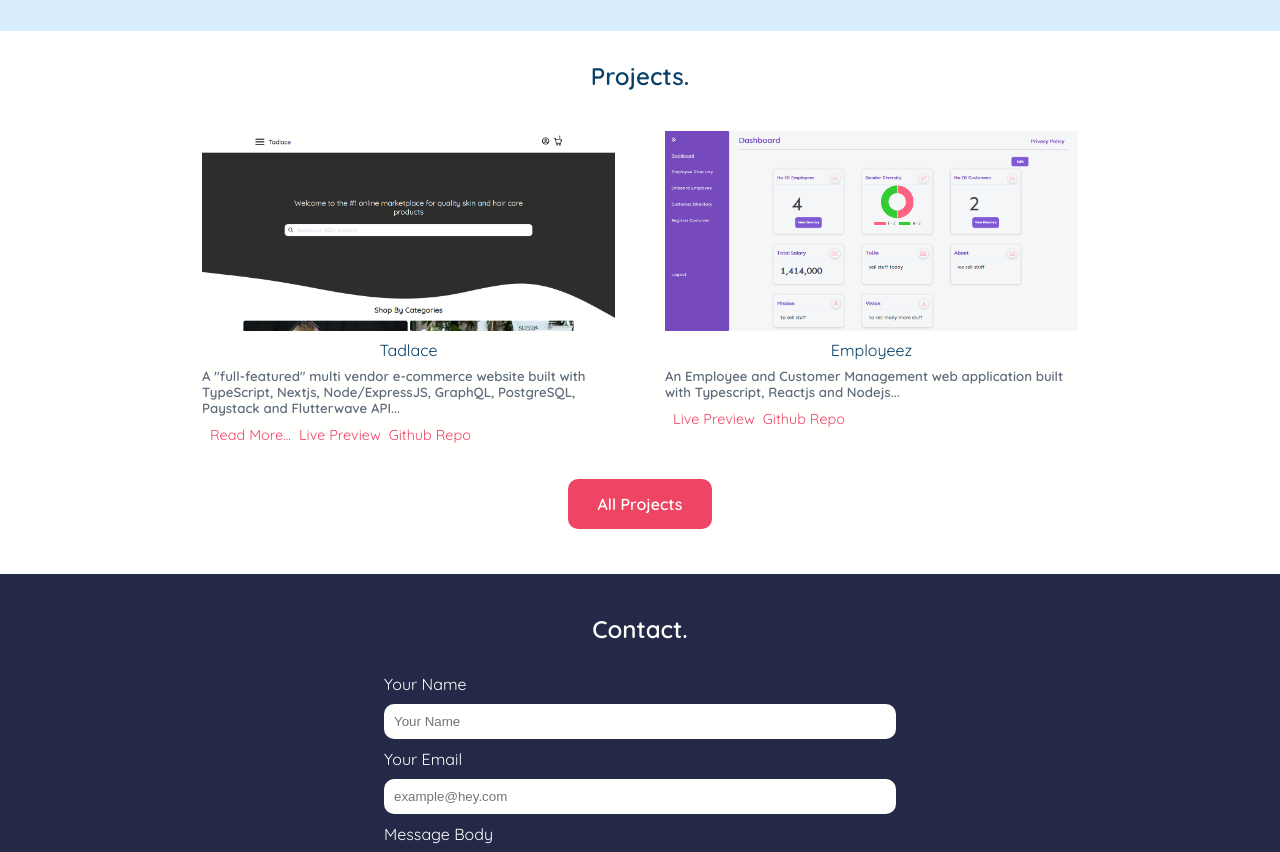
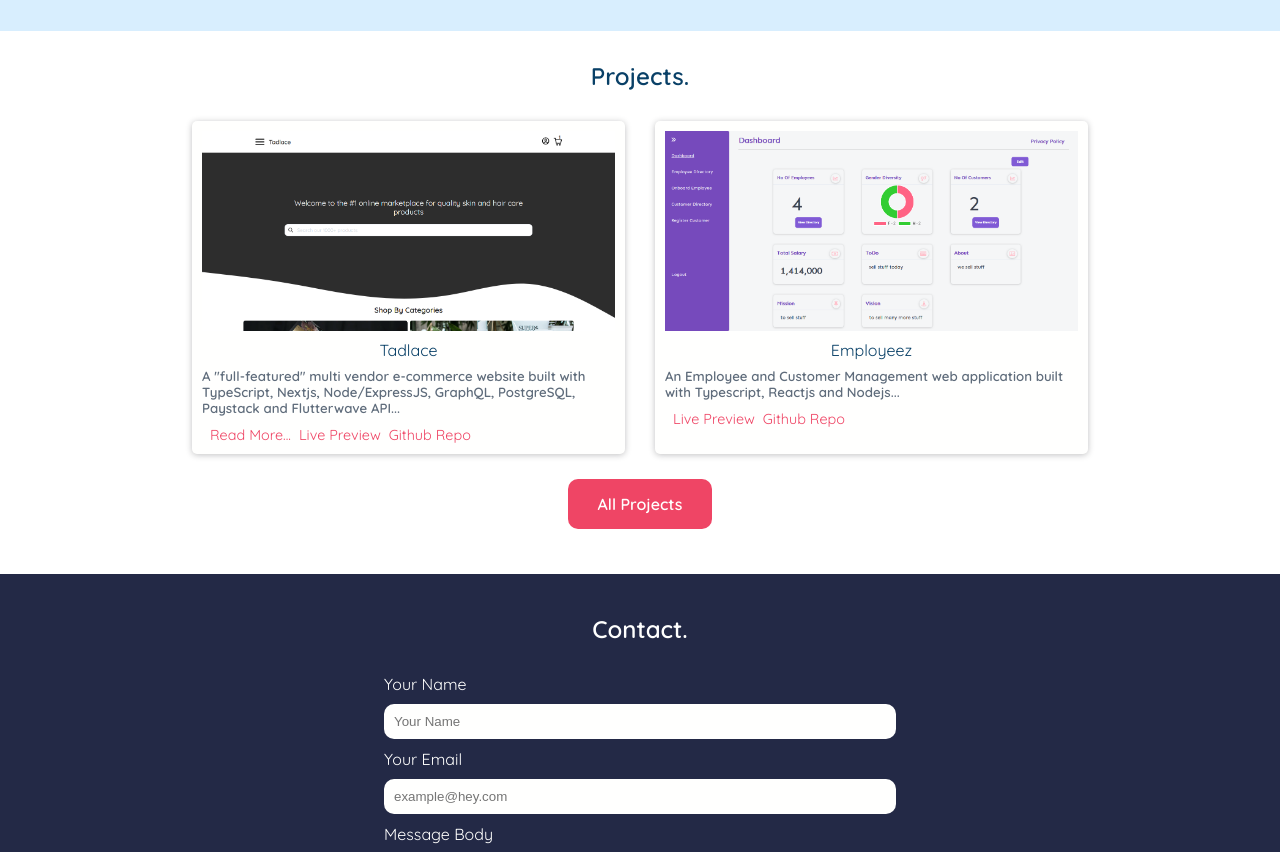
Before and after one commit to Segun98/portfolio, a Vue app: page / in a window 1280 px wide. Shown: the part 1720-2572 px from the top of the page. Built offline with nearby package versions, Linux system fonts and the light colour scheme.

Commit message:
add shadow and margin to project cards

```diff
--- a/src/components/Projects.vue
+++ b/src/components/Projects.vue
@@ -134,6 +134,7 @@ export default {
   padding: 10px;
   margin-top: 10px;
   border-radius: 5px;
+  box-shadow: 0 1px 6px 0 rgba(32, 33, 36, 0.28);
 }
 
 .project-item h5 {
@@ -155,7 +156,7 @@ export default {
   color: #ef4565;
 }
 .project-btn {
-  margin: 20px auto;
+  margin: 25px auto 20px auto;
   width: 50%;
   text-align: center;
   cursor: pointer;
```
